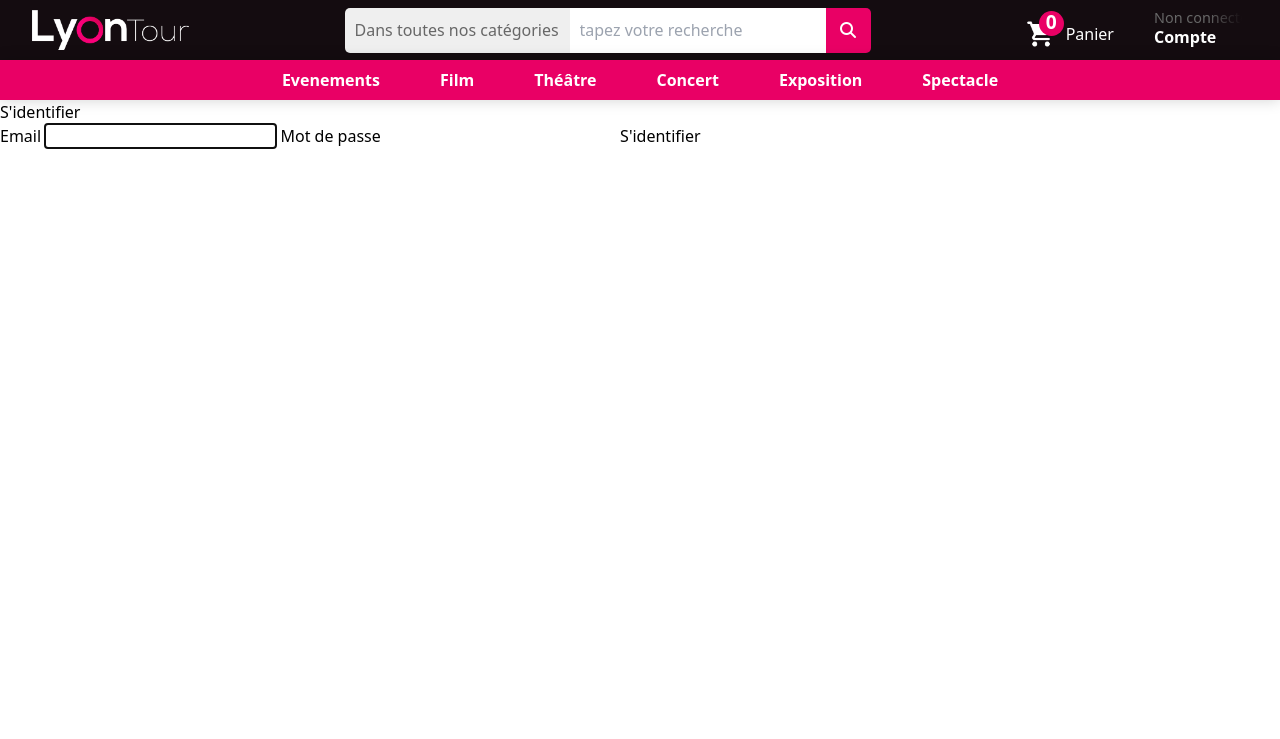
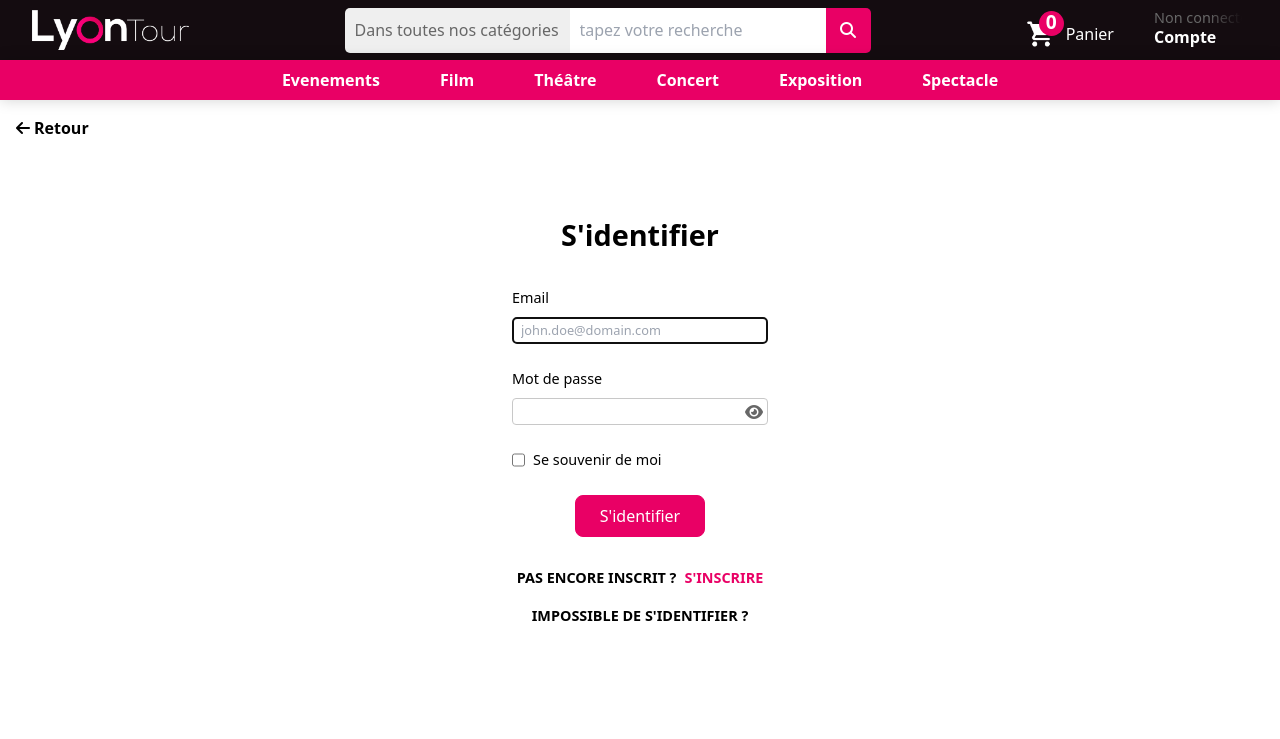
Before and after one commit to lunaytik/sae301, a Symfony app: template templates/security/login.html.twig in a window 1280 px wide. Shown: the top 739 px of the page. Run offline with Twig, Linux system fonts and the light colour scheme; the template is opened without the code that fills it, so the values that code supplies are empty; some libraries are stand-ins or nearby versions.

Commit message:
login form css + return arrow

```diff
--- a/public/scripts/panier.js
+++ b/public/scripts/panier.js
@@ -1,13 +1,13 @@
-panier_content = document.cookie; //recupere le cookie  sous forme de chaine de caractere
-if (panier_content.length!=0)panier = JSON.parse(panier_content); // transforme la chaine  en tableau JSON
-else panier = Array(); // si il n'y a pas de tableau dans le cookie alors créer le tableau
-console.log(panier);
+panier_liste = document.cookie;
 
-const panierNb = document.getElementById('panier_nombre');
-console.log(panierNb)
+if (panier_liste.length!=0) { panier_tab = JSON.parse(panier_liste); }
+else { panier_tab = Array(); }
+console.log(panier_tab);
+
+const panier_display = document.getElementById('panier_nombre');
 
 var panier_val = 0;
-panier.forEach(element => {
+panier_tab.forEach(element => {
     panier_val += parseInt(element.quantite);
-    panierNb.innerText = panier_val;
+    panier_display.innerText = panier_val;
 });
--- a/public/style.css
+++ b/public/style.css
@@ -579,9 +579,125 @@ select {
 
 
 
+/* LOG */
 
+#log_container {
+    display: flex;
+    flex-direction: column;
+    align-items: center;
+    justify-content: center;
+    width: 100vw;
+    height: 80vh;
+}
 
+.log_title {
+    font-size: 1.8rem;
+    font-weight: 700;
+    pointer-events: none;
+}
 
+#log_form {
+    width: 100vw;
+    max-width: 320px;
+    padding: 1.9rem 2rem;
+}
+
+#log_form>.log_item:not(:last-child) {
+    margin-bottom: 1.5rem;
+}
+
+.log_item {
+    display: flex;
+    flex-direction: column;
+    gap: 0.5rem;
+    position: relative;
+}
+
+.log_item>label {
+    font-weight: 500;
+    font-size: 0.9rem;
+}
+
+.log_item>input {
+    border: 1px solid #C8C8C8;
+    border-radius: 0.25rem;
+    font-size: 0.8rem;
+    padding: 0.2rem 0.5rem;
+}
+
+#eye {
+    position: absolute;
+    bottom: 5px;
+    right: 5px;
+    cursor: pointer;
+    color: #676767;
+    transition: all .4s;
+}
+
+#eye:hover {
+    color: #000;
+}
+
+.row_dir {
+    flex-direction: row;
+}
+
+#remember {
+    cursor: pointer;
+}
+
+#log_btn {
+    border: 1px solid var(--main-bg-color);
+    background: var(--main-bg-color);
+    color: #fff;
+    padding: 0.5rem 1.5rem;
+    border-radius: 0.5rem;
+    font-weight: 500;
+    cursor: pointer;
+    transition: all .4s;
+}
+
+#log_btn:hover {
+    border: 1px solid var(--main-bg-color);
+    background-color: #fff;
+    color: var(--main-bg-color);
+}
+
+.log_btn_container {
+    width: 100%;
+    display: grid;
+    place-content: center;
+}
+
+.log_bot_link {
+    text-transform: uppercase;
+    font-weight: 600;
+    font-size: 0.9rem;
+}
+
+.log_bot_link:nth-of-type(1) {
+    margin-bottom: 1rem;
+}
+
+.log_bot_link>span {
+    margin-left: 0.5rem;
+    color: var(--main-bg-color);
+}
+
+.return_link {
+    position: absolute;
+    display: flex;
+    align-items: center;
+    gap: 0.25rem;
+    font-weight: 600;
+    margin: 1rem;
+}
+
+@media only screen and (max-width: 360px) {
+    #log_form {
+        padding: 1.9rem 0.5rem;
+    }
+}
 
 
 
--- a/templates/base.html.twig
+++ b/templates/base.html.twig
@@ -12,6 +12,7 @@
         {% endblock %}
 
         {% block javascripts %}
+            {# <script defer src="{{ asset('scripts/panier.js') }}"></script> #}
             <script src="https://cdn.tailwindcss.com"></script>
             {{ encore_entry_script_tags('app') }}
         {% endblock %}
@@ -19,6 +20,5 @@
     <body>
         {% include('menu.html.twig') %}
         {% block body %}{% endblock %}
-        <script src="{{ asset('scripts/panier.js') }}"></script>
     </body>
 </html>
--- a/templates/registration/register.html.twig
+++ b/templates/registration/register.html.twig
@@ -4,7 +4,6 @@
 
 {% block body %}
     <h1>S'inscrire</h1>
-
     {{ form_start(registrationForm) }}
     {{ form_row(registrationForm.email) }}
     {{ form_row(registrationForm.plainPassword) }}
--- a/templates/security/login.html.twig
+++ b/templates/security/login.html.twig
@@ -3,34 +3,60 @@
 {% block title %}Lyon'Tour - S'identifier{% endblock %}
 
 {% block body %}
-    <h1>S'identifier</h1>
-<form method="post">
-    {% if error %}
-        <div class="alert alert-danger">{{ error.messageKey|trans(error.messageData, 'security') }}</div>
-    {% endif %}
+{#    <h1>S'identifier</h1>#}
+{#    <form method="post">#}
+{#        {% if error %}#}
+{#            <div class="alert alert-danger">{{ error.messageKey|trans(error.messageData, 'security') }}</div>#}
+{#        {% endif %}#}
+{#        <label for="inputEmail">Email</label>#}
+{#        <input type="email" value="{{ last_username }}" name="email" id="inputEmail" class="form-control"#}
+{#               autocomplete="email" required autofocus>#}
+{#        <label for="inputPassword">Mot de passe</label>#}
+{#        <input type="password" name="password" id="inputPassword" class="form-control" autocomplete="current-password"#}
+{#               required>#}
+{#        <input type="hidden" name="_csrf_token"#}
+{#               value="{{ csrf_token('authenticate') }}"#}
+{#        >#}
+{#        <div class="checkbox mb-3">#}
+{#            <label>#}
+{#                <input type="checkbox" name="_remember_me"> Remember me#}
+{#            </label>#}
+{#        </div>#}
+{#        <button class="btn btn-lg btn-primary" type="submit">#}
+{#            S'identifier#}
+{#        </button>#}
+{#    </form>#}
 
-    <label for="inputEmail">Email</label>
-    <input type="email" value="{{ last_username }}" name="email" id="inputEmail" class="form-control" autocomplete="email" required autofocus>
-    <label for="inputPassword">Mot de passe</label>
-    <input type="password" name="password" id="inputPassword" class="form-control" autocomplete="current-password" required>
+    <a href="{{ app.request.headers.get('referer') }}" class="return_link">
+        <i class="fa-solid fa-arrow-left"></i>Retour
+    </a>
 
-    <input type="hidden" name="_csrf_token"
-           value="{{ csrf_token('authenticate') }}"
-    >
-
-    {#
-        Uncomment this section and add a remember_me option below your firewall to activate remember me functionality.
-        See https://symfony.com/doc/current/security/remember_me.html
-
-        <div class="checkbox mb-3">
-            <label>
-                <input type="checkbox" name="_remember_me"> Remember me
-            </label>
-        </div>
-    #}
-
-    <button class="btn btn-lg btn-primary" type="submit">
-        S'identifier
-    </button>
-</form>
+    <div id="log_container">
+        <h1 class="log_title">S'identifier</h1>
+        <form method="post" id="log_form">
+            <div class="log_item">
+                <label for="email">Email</label>
+                <input type="email" name="email" id="email" value="{{ last_username }}"
+                class="form-control" autocomplete="email" required autofocus placeholder="john.doe@domain.com">
+            </div>
+            <div class="log_item">
+                <label for="password">Mot de passe</label>
+                <input type="password" name="password" id="password" class="form-control"
+                autocomplete="current-password" required>
+                <i id="eye" class="fa-solid fa-eye"></i>
+            </div>
+            <div class="log_item row_dir">
+                <input type="checkbox" name="_remember_me" id="_remember_me">
+                <label for="_remember_me">Se souvenir de moi</label>
+            </div>
+            <div class="log_btn_container">
+                <input id="log_btn" type="submit" value="S'identifier">
+            </div>
+            <input type="hidden" name="_csrf_token"
+                   value="{{ csrf_token('authenticate') }}"
+            >
+        </form>
+        <a href="{{ path('app_register') }}" class="log_bot_link">Pas encore inscrit ?<span>S'inscrire</span></a>
+        <a href="#" class="log_bot_link">Impossible de s'identifier ?</a>
+    </div>
 {% endblock %}
```
Also changed, not shown: public/scripts/produits.js (+20 -19 lines), templates/evenement/evenement.html.twig (+10 -5 lines). Lines whose indentation alone changed are shown as unchanged.
